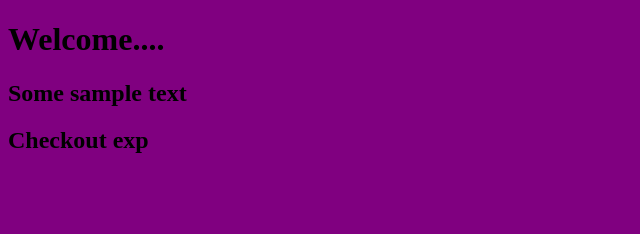
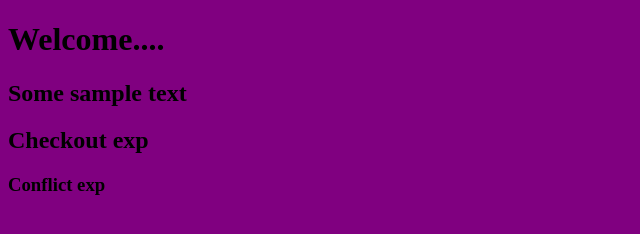
Before and after one commit to jijikp/gitsample, a plain HTML site: page index.html in a window 1280 px wide. Shown: the whole page, without its empty margins (0-640 px from the left). Drawn offline with Linux system fonts and the light colour scheme.

Commit message:
h3 content added to index

```diff
--- a/index.html
+++ b/index.html
@@ -10,5 +10,7 @@
     <h1>Welcome....</h1>
     <h2>Some sample text</h2>
     <h2>Checkout exp</h2>
+    <h3>Conflict exp
+    </h3>
 </body>
 </html>
```
